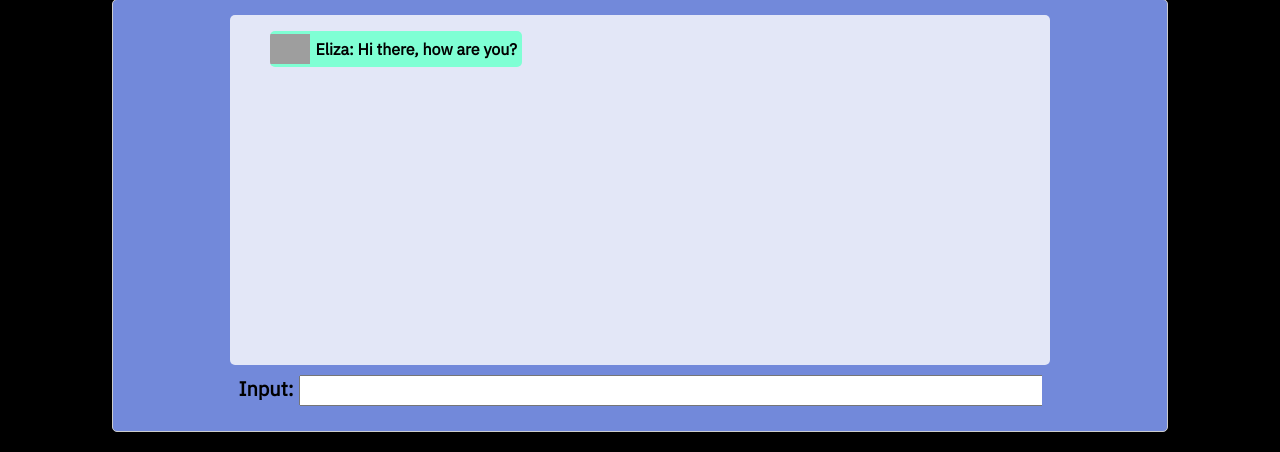
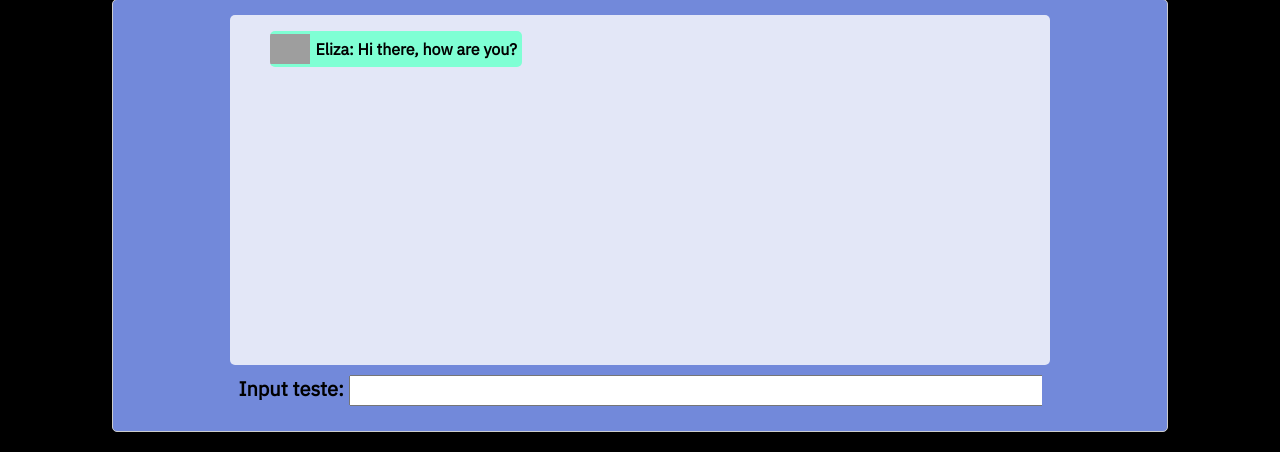
Before and after one commit to NuttyLee22/Eliza-Chatbot-Customized, a Flask app: page / in a window 1280 px wide. Shown: the part 706-1158 px from the top of the page. Run offline with Flask 3, Linux system fonts and the light colour scheme; grey boxes are pictures that could not be loaded.

Commit message:
feat: test input

```diff
--- a/templates/base.html
+++ b/templates/base.html
@@ -42,7 +42,7 @@
             </div>
             <div id="userinput">
                 <form action="/" method="POST" id="form">
-                    <label>Input:</label>
+                    <label>Input teste:</label>
 
                     <span><input type="text" name="input" id="Elizainput" maxlength="280" /></span>
                 </form>
```
